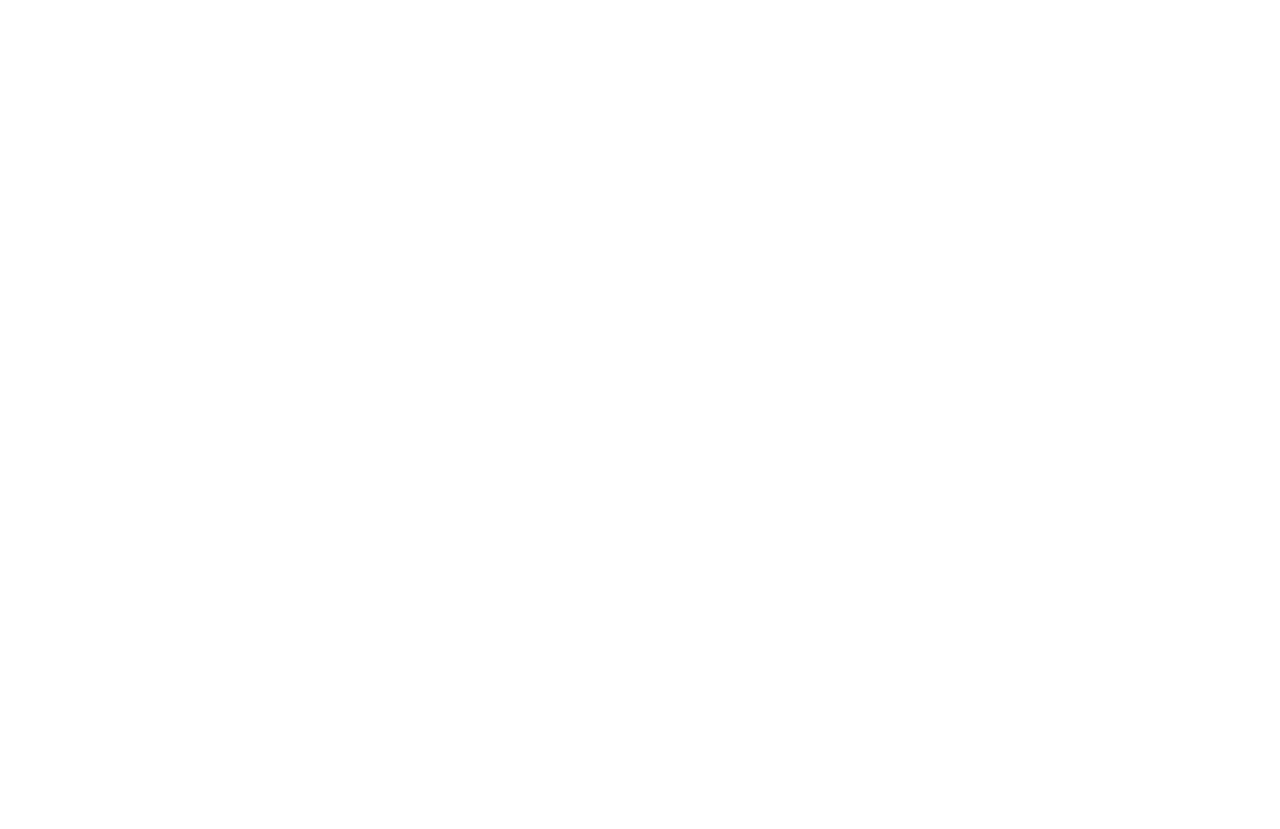
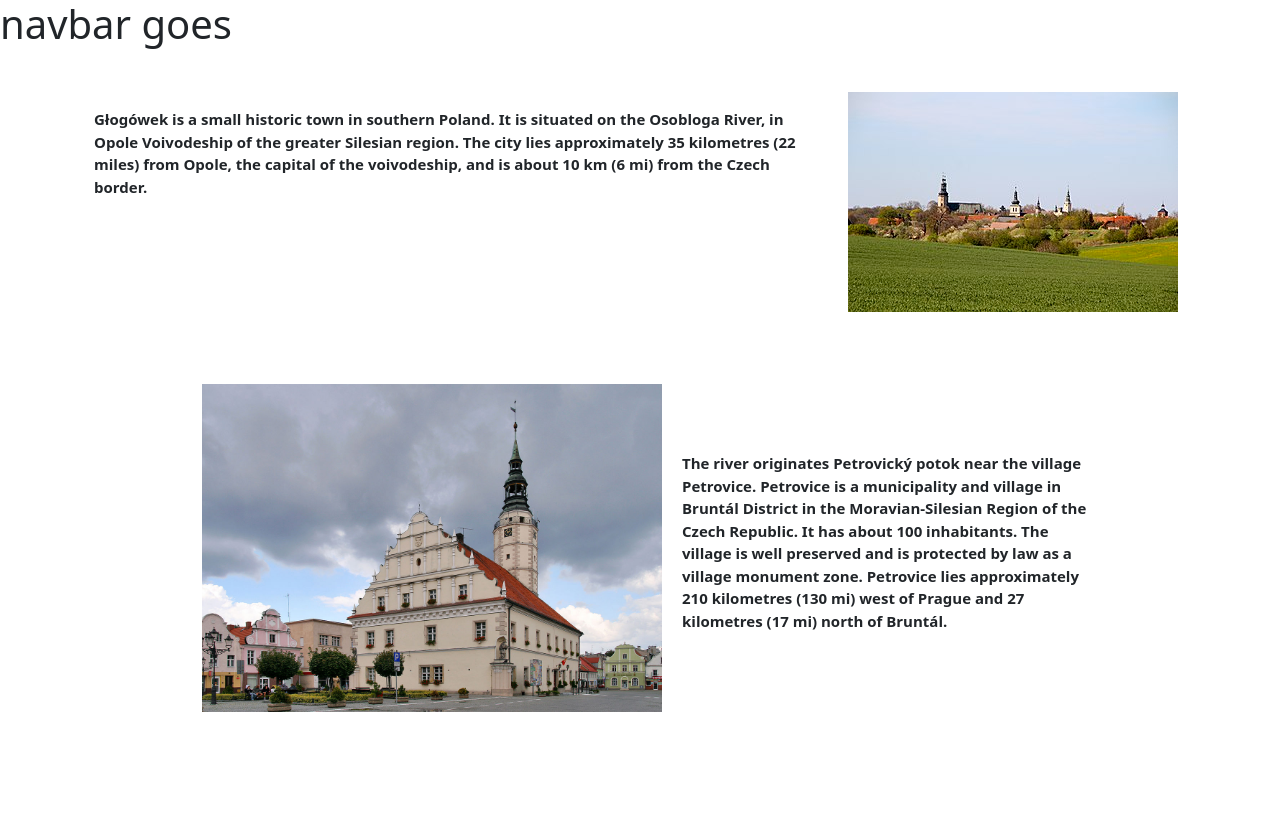
Before and after one commit to TommyHacker/osbologa, a plain HTML site: page location.html in a window 1280 px wide. Shown: the top 829 px of the page. Before the commit the page ends 800 px from the top, so only its background shows below. Drawn offline with nearby package versions, Linux system fonts and the light colour scheme.

Commit message:
added html and css to location section

```diff
--- a/location.css
+++ b/location.css
@@ -0,0 +1,60 @@
+body {
+    margin: 0;
+    box-sizing: border-box;
+}
+
+
+img {
+    max-width: 500px;
+    max-height: 500px;
+    padding: 20px;
+}
+
+p {
+    padding-top: 20px;
+}
+
+footer{
+    background-color: azure;
+}
+
+
+.second {
+    display: flex;
+    flex-direction: row;
+    max-height: 300px;
+
+}
+
+p {
+    font-weight: 700;
+    font-size: 15px;
+    display:inline-block;
+    vertical-align:middle;
+}
+
+img {
+    vertical-align:middle;
+}
+
+.fourth {
+    margin: 100px;
+}
+
+@media (max-width: 1060px) {
+
+    .second {
+        display: flex;
+        flex-direction: column;
+        max-height: 300px;
+        align-items: center;
+        overflow-wrap: break-word;
+    }
+
+
+}
+
+
+footer {
+    margin-top: 100px;
+}
--- a/location.html
+++ b/location.html
@@ -12,11 +12,35 @@
         <link rel="stylesheet" href="location.css">
 
     </head>
+    <body>
+        <nav>
+            <h1> navbar goes </h1>
+        </nav>
 
-    <main>
+        <main class="container">
 
+            <div class="first my-4">
+                <div class="second">
+                    <p class="container-fluid my-3"> Głogówek is a small historic town in southern Poland. It is situated on the Osobloga River, in Opole Voivodeship of the greater Silesian region. The city lies approximately 35 kilometres (22 miles) from Opole, the capital of the voivodeship, and is about 10 km (6 mi) from the Czech border.</p>
+                    <img src ="glogowek.jpg" alt="image of city"  >
+                    </div>
+                </div>
 
+                <div class ="fourth">
+                    <div class="second">
+                        <img src ="Głogówek_-_Ratusz_01.jpg" alt="image of city" class="col align-self-end mx-auto margin utility class." >
+                        <p class="" > The river originates Petrovický potok near the village Petrovice. Petrovice is a municipality and village in Bruntál District in the Moravian-Silesian Region of the Czech Republic. It has about 100 inhabitants. The village is well preserved and is protected by law as a village monument zone. Petrovice lies approximately 210 kilometres (130 mi) west of Prague and 27 kilometres (17 mi) north of Bruntál.
 
-    </main>
+                        </p>
+                    </div>
+                </div>
+            </div>
 
+        </main>
+
+        <footer class=" d-flex justify-content-center">
+            <iframe src="https://www.google.com/maps/embed?pb=!1m18!1m12!1m3!1d162959.852481996!2d17.55173946814081!3d50.343285312287314!2m3!1f0!2f0!3f0!3m2!1i1024!2i768!4f13.1!3m3!1m2!1s0x471190dbfd6f8fc5%3A0x57c9957c9593a5d8!2zT3NvYsWCb2dh!5e0!3m2!1sen!2suk!4v1652969608332!5m2!1sen!2suk" width="600" height="350" style=" border:0;" allowfullscreen="" loading="lazy" referrerpolicy="no-referrer-when-downgrade" class="py-5"></iframe>
+        </footer>
+
+    </body>
 </html>
```
Also changed, not shown: Głogówek_-_Ratusz_01.jpg (added), glogowek.jpg (added).
